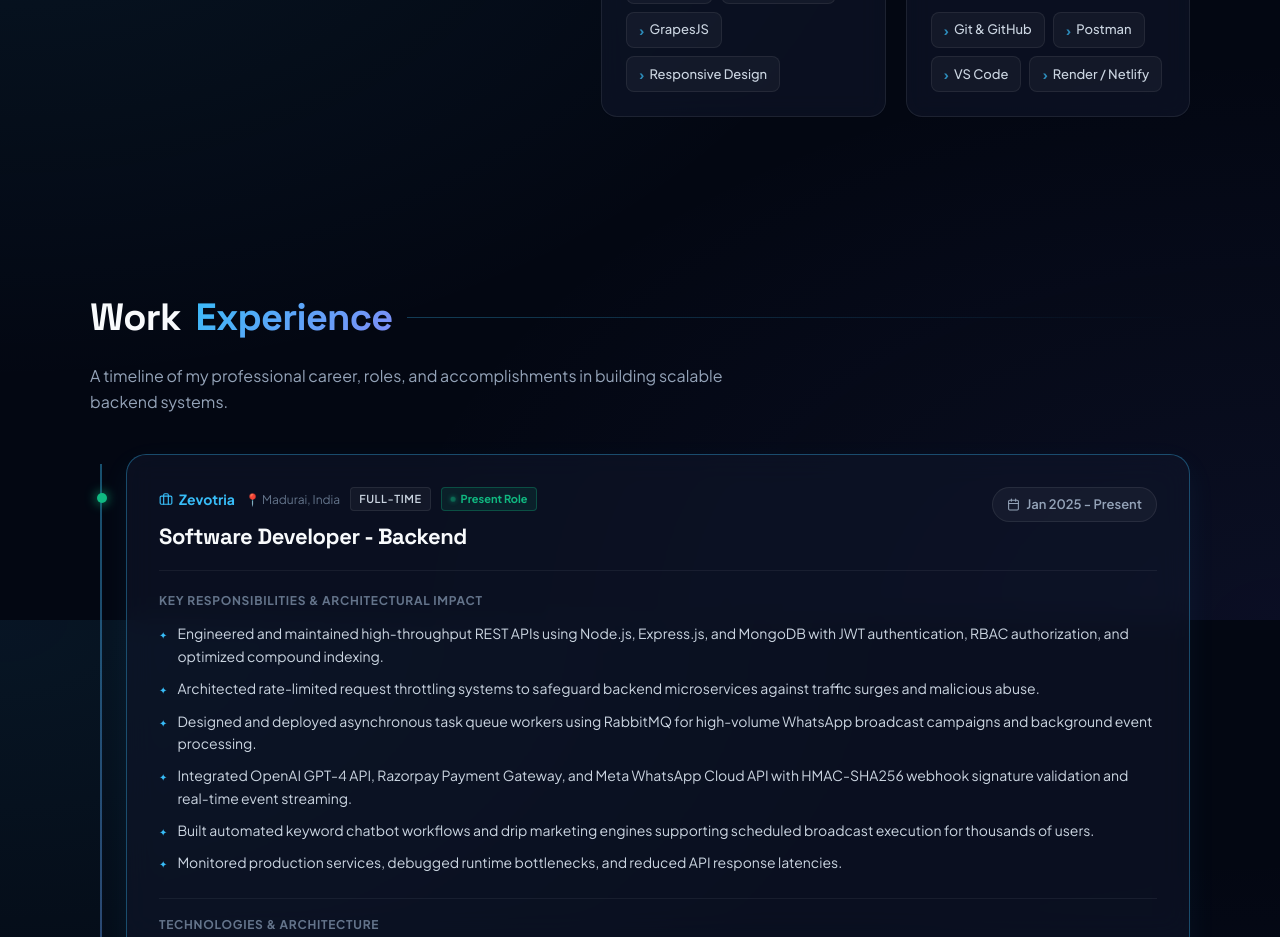
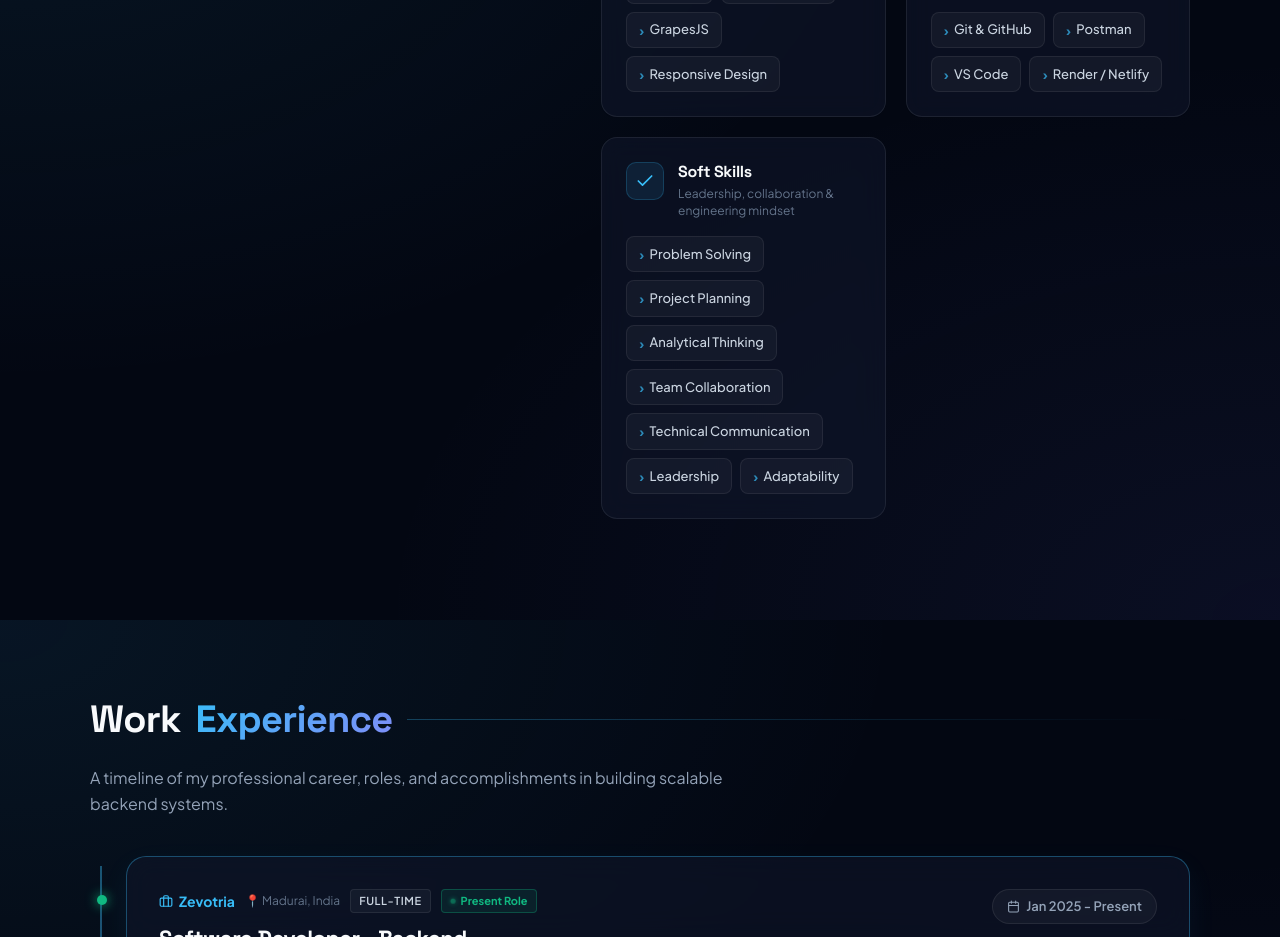
Before and after one commit to Sonaravikumar/portfolio, a React app: page / in a window 1280 px wide. Shown: the part 2580-3517 px from the top of the page. Built offline with nearby package versions, Linux system fonts and the light colour scheme; the HTML template or start-up script is replaced by a standard one.

Commit message:
soft skill added

```diff
--- a/src/data/portfolio.ts
+++ b/src/data/portfolio.ts
@@ -72,6 +72,19 @@ export const skillCategories = [
       "Postman",
       "VS Code",
       "Render / Netlify"
+    ]
+  },
+  {
+    title: "Soft Skills",
+    description: "Leadership, collaboration & engineering mindset",
+    skills: [
+      "Problem Solving",
+      "Project Planning",
+      "Analytical Thinking",
+      "Team Collaboration",
+      "Technical Communication",
+      "Leadership",
+      "Adaptability"
     ]
   }
 ];
```
